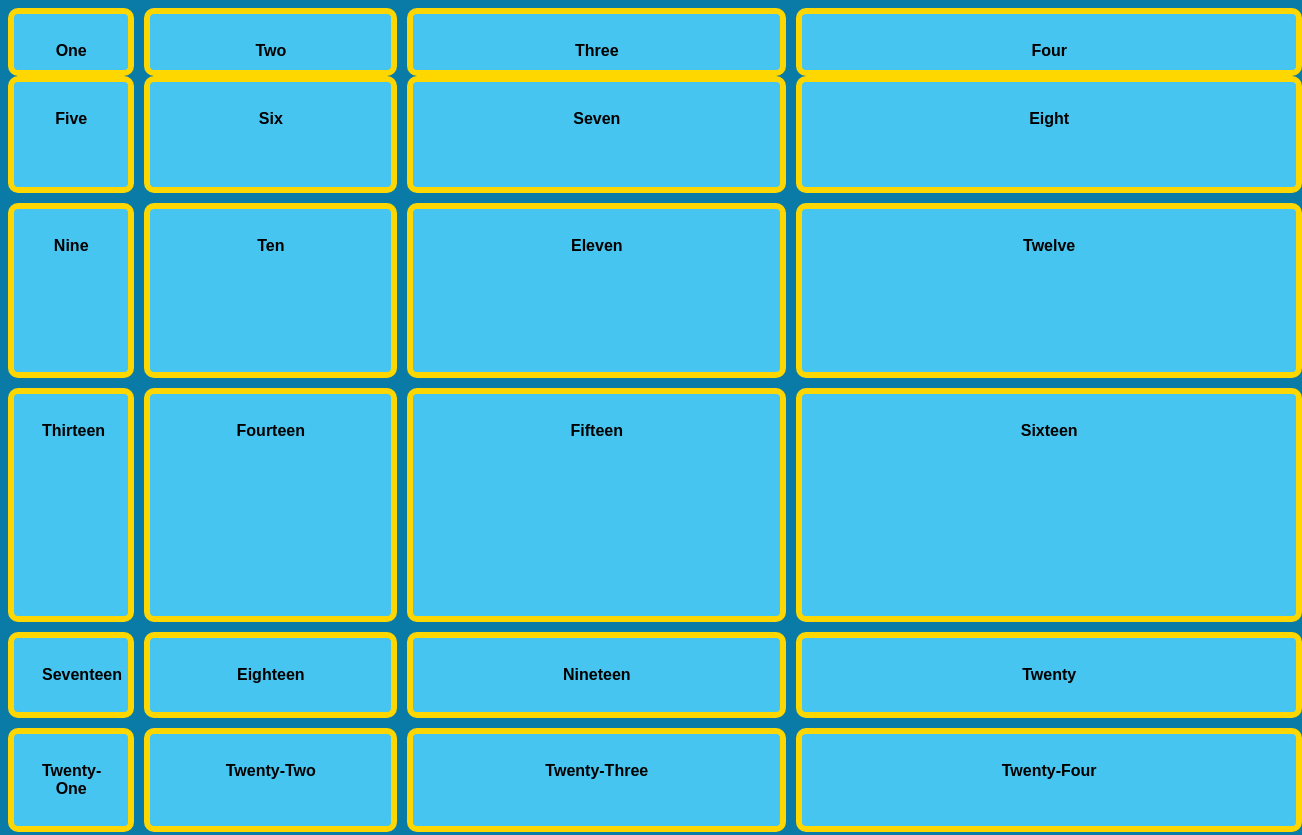
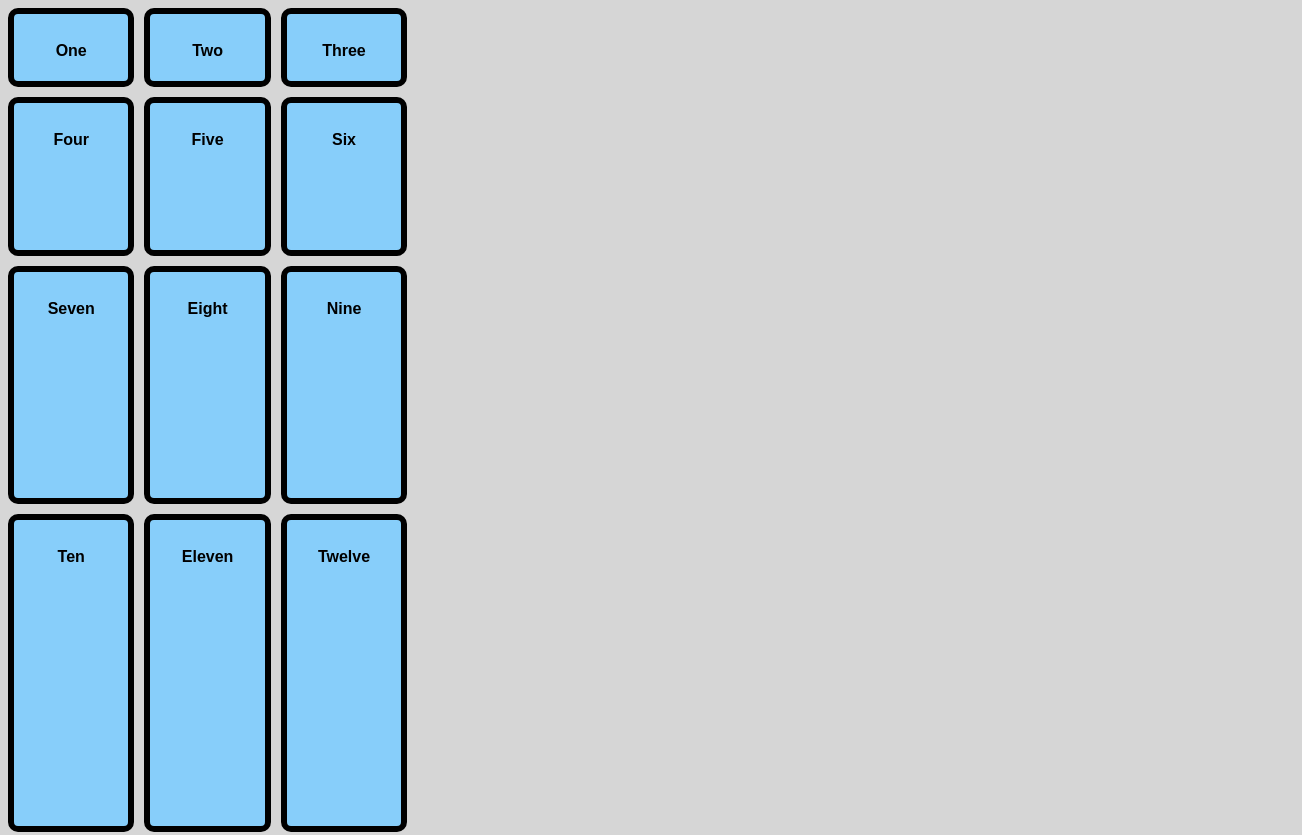
Before and after one commit to Necrohumorous/spacingLiveCode, a plain HTML site: page index.html in a window 1280 px wide. Shown: the top 835 px of the page, 1302 px wide, since content can reach past the window. Drawn offline with Linux system fonts and the light colour scheme.

Commit message:
Update styles.css

```diff
--- a/styles.css
+++ b/styles.css
@@ -1,21 +1,21 @@
 body {
   font-family: Arial, sans-serif;
-  background-color: #0a7aa7;
+  background-color: #d6d6d6;
 }
 
 .number {
-  background-color: rgb(69, 197, 240);
+  background-color: lightskyblue;
   text-align: center;
   border-radius: 10px;
   font-weight: bold;
   /* margin: 12px; */
   padding: 28px;
-  border: gold 6px solid;
+  border: black 6px solid;
 }
 
 .myContainer {
   display: grid;
-  grid-template-columns: 10% 20% 30% 40%;
+  grid-template-columns: 10% 10% 10%;
   grid-template-rows: 10% 20% 30% 40%;
   grid-gap: 10px;
 }
```
